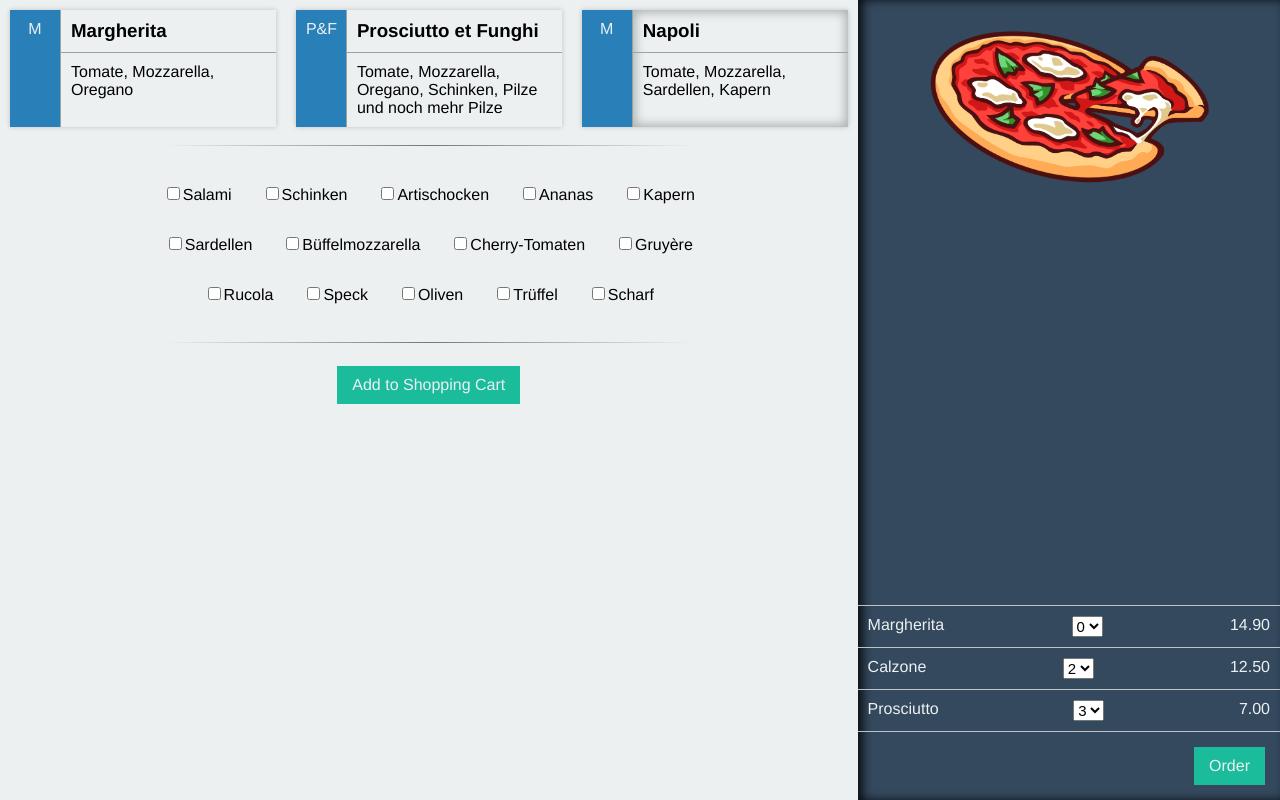
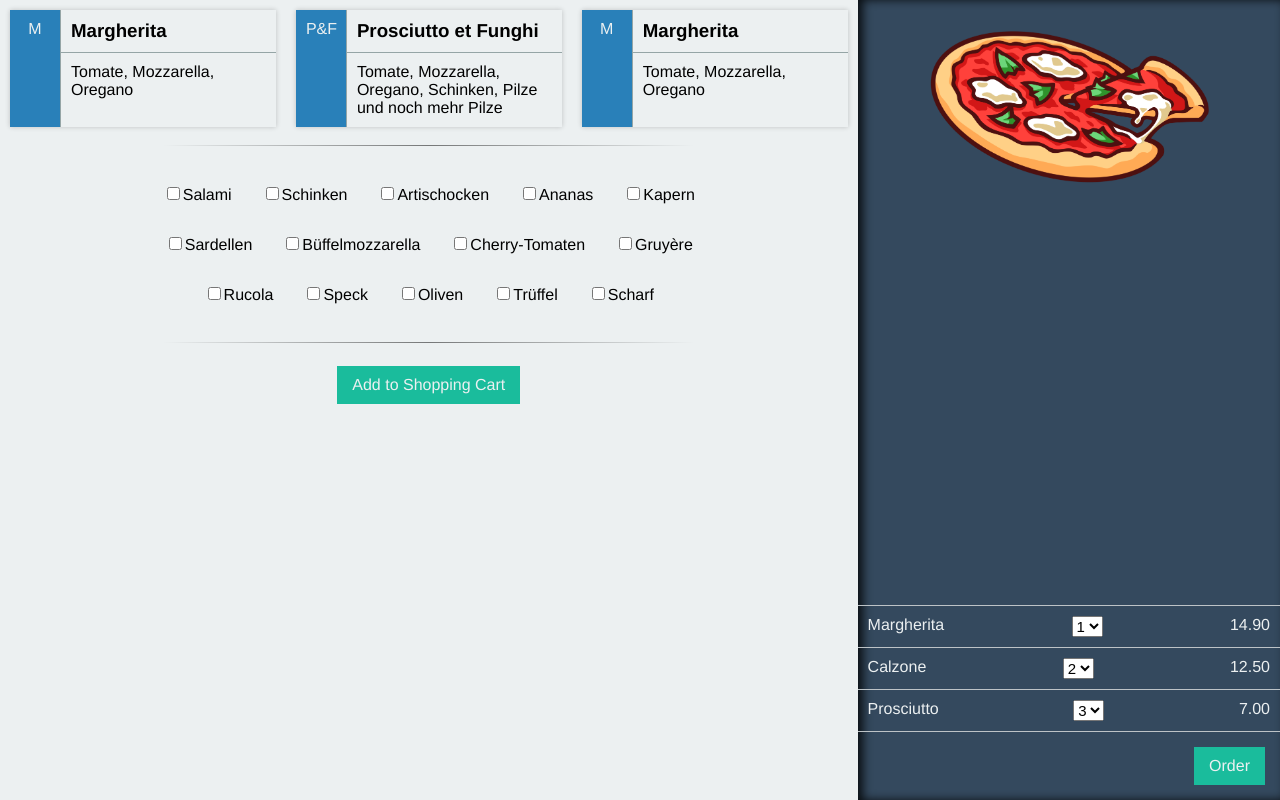
Before and after one commit to Sneha159/pizza.js-react, a React (Create React App) app: page / in a window 1280 px wide. Built offline with nearby package versions, Linux system fonts and the light colour scheme.

Commit message:
extract PizzaPreview Component

```diff
--- a/public/index.html
+++ b/public/index.html
@@ -19,7 +19,7 @@
       work correctly both with client-side routing and a non-root public URL.
       Learn how to configure a non-root public URL by running `npm run build`.
     -->
-    <title>React App</title>
+    <title>Pizza.js</title>
   </head>
   <body>
     <noscript>
--- a/src/App.js
+++ b/src/App.js
@@ -1,6 +1,8 @@
 import React, { Component } from 'react';
+import PizzaPreview from './PizzaPreview';
 
 class App extends Component {
+
   render() {
     return (
       <main>
@@ -32,10 +34,10 @@ class App extends Component {
               <div className="pizza-tile__avatar">
                 M
               </div>
-              <div className="pizza-tile__content pizza-tile--selected">
-                <h3 className="pizza-tile__title">Napoli</h3>
+              <div className="pizza-tile__content">
+                <h3 className="pizza-tile__title">Margherita</h3>
                 <p className="pizza-tile__description">
-                  Tomate, Mozzarella, Sardellen, Kapern
+                  Tomate, Mozzarella, Oregano
                 </p>
               </div>
             </div>
@@ -74,71 +76,7 @@ class App extends Component {
           <hr className="pizza-selection-divider" />
           <button className="order-button">Add to Shopping Cart</button>
         </div>
-        <div id="pizzaPreview">
-          <button onclick="togglePreview()" className="pizza-preview-toggler">
-            <div className="pizza-preview-toggler__icon">&lt;</div>
-          </button>
-          <div className="pizza-preview-scroll">
-            <div id="pizzaAnimation">
-              <img className="pizza-picture" alt="Pizza" src="/images/pizza.png" />
-            </div>
-            <div id="shoppingCart">
-              <ul className="shopping-cart-list">
-                <li className="shopping-cart-list__item">
-                  <div className="shopping-cart-list-item-title">
-                    Margherita
-                  </div>
-                  <div className="shopping-cart-list-item-tools">
-                    <select>
-                      <option>0</option>
-                      <option>1</option>
-                      <option>2</option>
-                      <option>3</option>
-                      <option>4</option>
-                      <option>5</option>
-                    </select>
-                    14.90
-                  </div>
-                </li>
-                <li className="shopping-cart-list__item">
-                  <div className="shopping-cart-list-item-title">
-                    Calzone
-                  </div>
-                  <div className="shopping-cart-list-item-tools">
-                    <select>
-                      <option>0</option>
-                      <option>1</option>
-                      <option selected>2</option>
-                      <option>3</option>
-                      <option>4</option>
-                      <option>5</option>
-                    </select>
-                    12.50
-                  </div>
-                </li>
-                <li className="shopping-cart-list__item">
-                  <div className="shopping-cart-list-item-title">
-                    Prosciutto
-                  </div>
-                  <div className="shopping-cart-list-item-tools">
-                    <select>
-                      <option>0</option>
-                      <option>1</option>
-                      <option>2</option>
-                      <option selected>3</option>
-                      <option>4</option>
-                      <option>5</option>
-                    </select>
-                    7.00
-                  </div>
-                </li>
-              </ul>
-              <div className="shopping-cart-order">
-                <button className="order-button" onclick="orderPizza()">Order</button>
-              </div>
-            </div>
-          </div>
-        </div>
+        <PizzaPreview />
       </main>
     );
   }
--- /dev/null
+++ b/src/PizzaPreview.js
@@ -0,0 +1,71 @@
+import React from 'react';
+
+function togglePreview() {
+  document.getElementById('pizzaPreview').classList.toggle('pizza-preview--open');
+}
+
+export default () => (
+  <div id="pizzaPreview">
+    <button onClick={togglePreview} className="pizza-preview-toggler">&lt;</button>
+    <div className="pizza-preview-scroll">
+      <div id="pizzaAnimation">
+        <img className="pizza-picture" src="/images/pizza.png" alt="Pizza" />
+      </div>
+      <div id="shoppingCart">
+        <ul className="shopping-cart-list">
+          <li className="shopping-cart-list__item">
+            <div className="shopping-cart-list-item-title">
+              Margherita
+            </div>
+            <div className="shopping-cart-list-item-tools">
+              <select defaultValue={1}>
+                <option>0</option>
+                <option>1</option>
+                <option>2</option>
+                <option>3</option>
+                <option>4</option>
+                <option>5</option>
+              </select>
+              14.90
+            </div>
+          </li>
+          <li className="shopping-cart-list__item">
+            <div className="shopping-cart-list-item-title">
+              Calzone
+            </div>
+            <div className="shopping-cart-list-item-tools">
+              <select defaultValue={2}>
+                <option>0</option>
+                <option>1</option>
+                <option>2</option>
+                <option>3</option>
+                <option>4</option>
+                <option>5</option>
+              </select>
+              12.50
+            </div>
+          </li>
+          <li className="shopping-cart-list__item">
+            <div className="shopping-cart-list-item-title">
+              Prosciutto
+            </div>
+            <div className="shopping-cart-list-item-tools">
+              <select defaultValue={3}>
+                <option>0</option>
+                <option>1</option>
+                <option>2</option>
+                <option>3</option>
+                <option>4</option>
+                <option>5</option>
+              </select>
+              7.00
+            </div>
+          </li>
+        </ul>
+        <div className="shopping-cart-order">
+          <button className="order-button">Order</button>
+        </div>
+      </div>
+    </div>
+  </div>
+);
```
